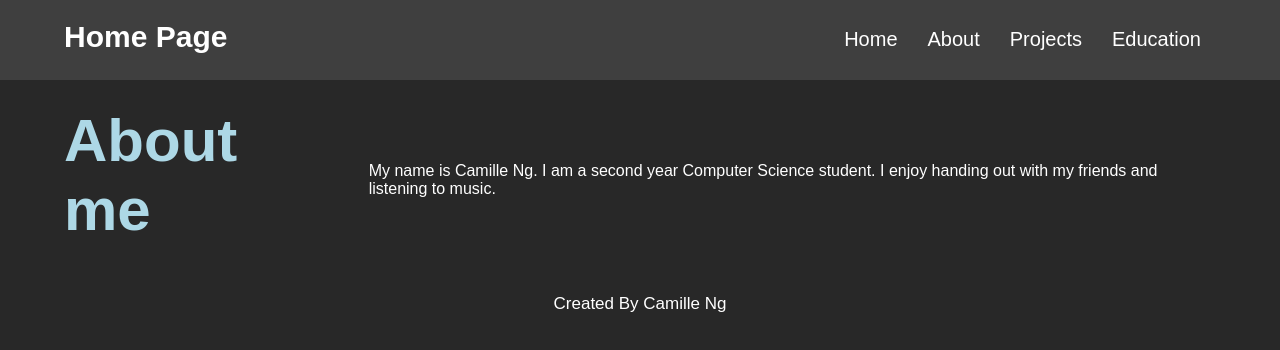
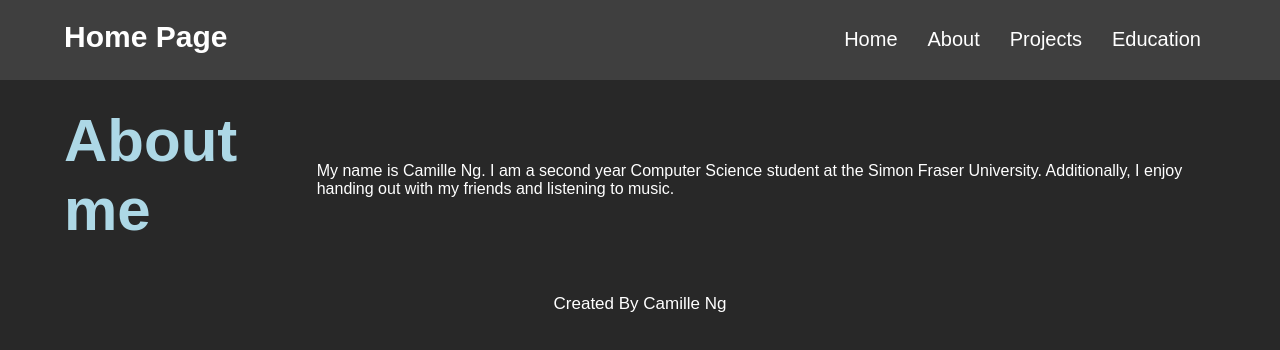
Before and after one commit to cna52/cna52.github.io, a plain HTML site: page about.html in a window 1280 px wide. Drawn offline with Linux system fonts and the light colour scheme; a script that the page names is missing.

Commit message:
added more text to about me

```diff
--- a/about.html
+++ b/about.html
@@ -34,9 +34,10 @@
         </div>
 
         <div class "side2">
-            <p>My name is Camille Ng.
-                I am a second year Computer Science student.
-                I enjoy handing out with my friends and listening to music.</p>
+            <p style="font-size: medium;" >My name is Camille Ng.
+                I am a second year Computer Science student at the Simon Fraser University.
+                Additionally, I enjoy handing out with my friends and listening to music.
+            </p>
         </div>
     </div>
 
--- a/styles.css
+++ b/styles.css
@@ -132,6 +132,9 @@ nav .sideMenuButton {
     font-size: 60px;
     margin-bottom: 10px;
     color: lightblue;
+}
+.side2 p{
+    font-size: 16px;
 }
 
 .side1 button {
```
